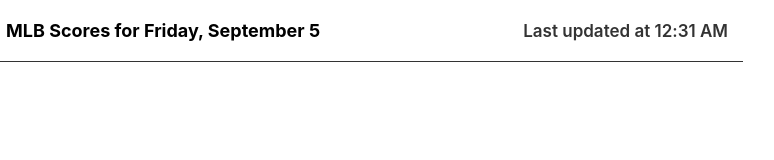
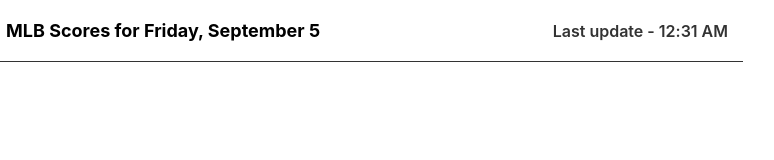
Before and after one commit to pdugan20/e-ink-scoreboard, a website: page src/display.html in a window 1280 px wide. Shown: the full height of the page, 57-831 px from the left. Drawn offline with Linux system fonts and the light colour scheme; no server answers.

Commit message:
Style tweak in header

```diff
--- a/src/static/js/renderer.js
+++ b/src/static/js/renderer.js
@@ -189,7 +189,7 @@
   hours = hours ? hours : 12; // 0 should be 12
 
   document.getElementById('current-time').textContent =
-    `Last updated at ${hours}:${minutes} ${ampm}`;
+    `Last update - ${hours}:${minutes} ${ampm}`;
 }
 
 export function updateSizeIndicator() {
--- a/src/static/styles/display-styles.css
+++ b/src/static/styles/display-styles.css
@@ -226,7 +226,7 @@
 }
 
 .header .current-time {
-  font-size: calc(var(--text-sm) - 1px);
+  font-size: calc(var(--text-sm) - 2px);
   font-weight: var(--font-weight-medium);
   color: var(--eink-text-secondary);
 }
```
